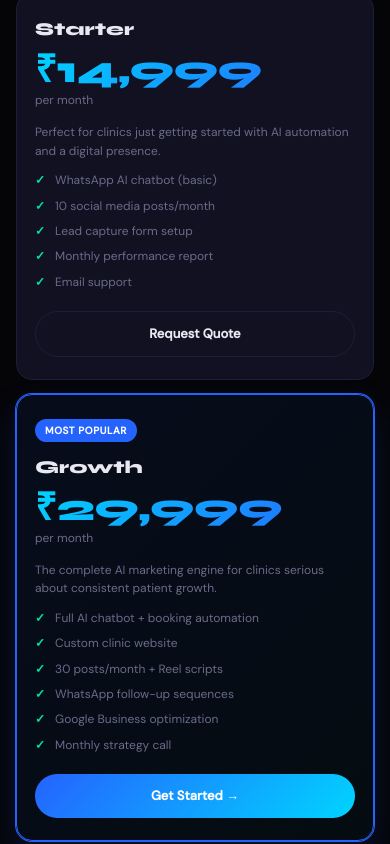
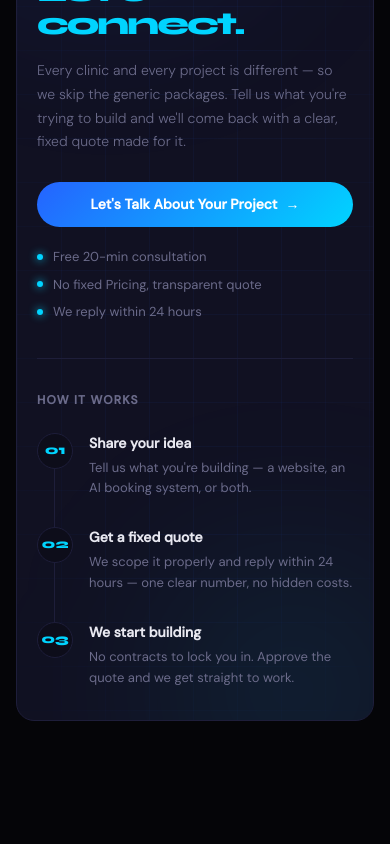
Before and after one commit to Kushdeveloper68/ayiksolution, a React (Vite) app: page / in a window 390 px wide. Shown: the part 8280-9124 px from the top of the page. Built offline with nearby package versions, Linux system fonts and the light colour scheme.

Commit message:
replaced pricing section with new design , and added field for company , niche in contact

```diff
--- a/src/components/Pricing.tsx
+++ b/src/components/Pricing.tsx
@@ -4,57 +4,76 @@ interface PricingProps {
   openContact: () => void;
 }
 
+const steps = [
+  {
+    num: '01',
+    title: 'Share your idea',
+    desc: "Tell us what you're building — a website, an AI booking system, or both.",
+  },
+  {
+    num: '02',
+    title: 'Get a fixed quote',
+    desc: 'We scope it properly and reply within 24 hours — one clear number, no hidden costs.',
+  },
+  {
+    num: '03',
+    title: 'We start building',
+    desc: 'No contracts to lock you in. Approve the quote and we get straight to work.',
+  },
+];
+
 const Pricing: React.FC<PricingProps> = () => {
   return (
-    <section className="price-section section-block reveal">
+    <section className="quote-section section-block reveal">
       <div className="section-shell">
-        <div className="section-label">Pricing</div>
-        <h2>Simple, transparent<br /><span style={{ color: 'var(--cyan)' }}>monthly retainers.</span></h2>
-        <div className="price-grid">
-          <div className="price-card reveal">
-            <div className="price-name">Starter</div>
-            <div className="price-amount">₹14,999</div>
-            <div className="price-period">per month</div>
-            <div className="price-desc">Perfect for clinics just getting started with AI automation and a digital presence.</div>
-            <ul className="price-features">
-              <li>WhatsApp AI chatbot (basic)</li>
-              <li>10 social media posts/month</li>
-              <li>Lead capture form setup</li>
-              <li>Monthly performance report</li>
-              <li>Email support</li>
-            </ul>
-           <a href="#contact"><button  className="btn-price btn-price-outline">Request Quote</button> </a>
-          </div>
-          <div className="price-card featured reveal">
-            <div className="price-badge">Most Popular</div>
-            <div className="price-name">Growth</div>
-            <div className="price-amount">₹29,999</div>
-            <div className="price-period">per month</div>
-            <div className="price-desc">The complete AI marketing engine for clinics serious about consistent patient growth.</div>
-            <ul className="price-features">
-              <li>Full AI chatbot + booking automation</li>
-              <li>Custom clinic website</li>
-              <li>30 posts/month + Reel scripts</li>
-              <li>WhatsApp follow-up sequences</li>
-              <li>Google Business optimization</li>
-              <li>Monthly strategy call</li>
-            </ul>
-           <a href="#contact"><button  className="btn-price btn-price-filled">Get Started →</button></a>
-          </div>
-          <div className="price-card reveal">
-            <div className="price-name">Full Stack</div>
-            <div className="price-amount">₹54,999</div>
-            <div className="price-period">per month</div>
-            <div className="price-desc">Maximum growth mode — for multi-location clinics or those wanting a complete digital team.</div>
-            <ul className="price-features">
-              <li>Everything in Growth</li>
-              <li>Paid ad creative generation</li>
-              <li>Patient re-engagement automation</li>
-              <li>Review generation system</li>
-              <li>Priority WhatsApp support</li>
-              <li>Dedicated account manager</li>
-            </ul>
-            <a href="#contact"><button  className="btn-price btn-price-outline"> Request Quote</button></a>
+        <div className="quote-card reveal">
+          <div className="quote-orb quote-orb-1"></div>
+          <div className="quote-orb quote-orb-2"></div>
+          <div className="quote-grid-bg"></div>
+
+          <div className="quote-badge">No fixed packages</div>
+
+          <div className="quote-card-inner">
+            <div className="quote-col-main">
+              <div className="section-label">Pricing</div>
+              <h2 className="quote-heading">
+                Got an idea to build?<br />
+                <span style={{ color: 'var(--cyan)' }}>Let&apos;s connect.</span>
+              </h2>
+              <p className="quote-sub">
+                Every clinic and every project is different — so we skip the generic
+                packages. Tell us what you&apos;re trying to build and we&apos;ll come back
+                with a clear, fixed quote made for it.
+              </p>
+
+              <div className="quote-cta-row">
+                <a href="#contact" className="btn-primary quote-btn">
+                  Let&apos;s Talk About Your Project
+                  <span className="quote-btn-arrow">→</span>
+                </a>
+                <ul className="quote-trust">
+                  <li><span className="quote-trust-dot" />Free 20-min consultation</li>
+                  <li><span className="quote-trust-dot" />No fixed Pricing, transparent quote</li>
+                  <li><span className="quote-trust-dot" />We reply within 24 hours</li>
+                </ul>
+              </div>
+            </div>
+
+            <div className="quote-col-steps">
+              <div className="quote-steps-label">How it works</div>
+              <div className="quote-steps">
+                {steps.map((s, i) => (
+                  <div className="quote-step" key={s.num}>
+                    <div className="quote-step-num">{s.num}</div>
+                    <div className="quote-step-body">
+                      <div className="quote-step-title">{s.title}</div>
+                      <div className="quote-step-desc">{s.desc}</div>
+                    </div>
+                    {i < steps.length - 1 && <div className="quote-step-line" />}
+                  </div>
+                ))}
+              </div>
+            </div>
           </div>
         </div>
       </div>
--- a/src/index.css
+++ b/src/index.css
@@ -847,138 +847,213 @@ h2 {
 /* SERVICES */
 
 
-.price-section {
+.quote-section {
   margin-top: 0;
 }
 
-.price-grid {
-  display: grid;
-  grid-template-columns: repeat(3, minmax(0, 1fr));
-  gap: 24px;
-  margin-top: 40px;
-}
-
-.price-card {
+.quote-card {
+  position: relative;
+  overflow: hidden;
   background: var(--card);
   border: 1px solid var(--border);
-  border-radius: 20px;
-  padding: 36px;
+  border-radius: 28px;
+  padding: clamp(40px, 6vw, 76px) clamp(24px, 6vw, 76px);
+  isolation: isolate;
+}
+
+.quote-orb {
+  position: absolute;
+  border-radius: 50%;
+  filter: blur(90px);
+  z-index: 0;
+  animation: orbFloat 9s ease-in-out infinite;
+  pointer-events: none;
+}
+
+.quote-orb-1 {
+  width: 420px;
+  height: 420px;
+  background: radial-gradient(circle, rgba(37, 99, 255, 0.22), transparent 70%);
+  top: -160px;
+  left: -120px;
+}
+
+.quote-orb-2 {
+  width: 360px;
+  height: 360px;
+  background: radial-gradient(circle, rgba(0, 212, 255, 0.14), transparent 70%);
+  bottom: -160px;
+  right: -100px;
+  animation-delay: -4s;
+}
+
+.quote-grid-bg {
+  position: absolute;
+  inset: 0;
+  background-image: linear-gradient(rgba(37, 99, 255, 0.05) 1px, transparent 1px), linear-gradient(90deg, rgba(37, 99, 255, 0.05) 1px, transparent 1px);
+  background-size: 44px 44px;
+  mask-image: radial-gradient(ellipse 80% 80% at 50% 50%, #000 40%, transparent 90%);
+  z-index: 0;
+}
+
+.quote-card-inner {
+  position: relative;
+  z-index: 1;
+  display: flex;
+  align-items: stretch;
+  gap: clamp(32px, 5vw, 64px);
+}
+
+.quote-col-main {
+  flex: 1.15 1 0;
   min-width: 0;
-  transition: all 0.3s;
-  text-align: center;
-}
-
-@media (max-width: 1200px) {
-  .price-grid {
-    grid-template-columns: repeat(2, minmax(0, 1fr));
-  }
-}
-
-.price-card.featured {
-  border-color: var(--blue);
-  background: linear-gradient(135deg, rgba(37, 99, 255, 0.08), rgba(0, 212, 255, 0.04));
-  box-shadow: 0 0 0 1px var(--blue), 0 20px 60px rgba(37, 99, 255, 0.2);
-}
-
-.price-badge {
-  display: inline-block;
-  background: var(--blue);
-  color: #fff;
+}
+
+.quote-badge {
+  position: absolute;
+  top: clamp(24px, 4vw, 40px);
+  right: clamp(24px, 4vw, 40px);
+  z-index: 2;
+  background: rgba(0, 212, 255, 0.08);
+  border: 1px solid rgba(0, 212, 255, 0.3);
+  color: var(--cyan);
   font-size: 11px;
   font-weight: 700;
-  padding: 4px 12px;
+  letter-spacing: 0.06em;
+  text-transform: uppercase;
+  padding: 6px 14px;
   border-radius: 100px;
-  margin-bottom: 16px;
-  text-transform: uppercase;
-  letter-spacing: 0.06em;
-}
-
-.price-name {
-  font-family: var(--font-head);
-  font-size: 22px;
-  font-weight: 800;
-  margin-bottom: 8px;
-}
-
-.price-amount {
-  font-family: var(--font-head);
-  font-size: 42px;
-  font-weight: 800;
-  background: linear-gradient(135deg, var(--cyan), var(--blue));
-  -webkit-background-clip: text;
-  -webkit-text-fill-color: transparent;
-  background-clip: text;
-  margin-bottom: 4px;
-}
-
-.price-period {
-  font-size: 14px;
+}
+
+.quote-heading {
+  margin-bottom: 18px;
+}
+
+.quote-sub {
+  font-size: 17px;
   color: var(--muted);
-}
-
-.price-desc {
-  font-size: 14px;
-  color: var(--muted);
-  margin: 16px 0;
-  line-height: 1.6;
-}
-
-.price-features {
+  line-height: 1.7;
+  font-weight: 300;
+  max-width: 520px;
+  margin-bottom: 40px;
+}
+
+.quote-cta-row {
+  display: flex;
+  flex-wrap: wrap;
+  align-items: center;
+  gap: 32px 44px;
+}
+
+.quote-btn {
+  flex-shrink: 0;
+}
+
+.quote-btn-arrow {
+  display: inline-flex;
+  transition: transform 0.25s;
+}
+
+.quote-btn:hover .quote-btn-arrow {
+  transform: translateX(4px);
+}
+
+.quote-trust {
   list-style: none;
-  text-align: left;
-  margin-bottom: 32px;
   display: flex;
   flex-direction: column;
   gap: 10px;
 }
 
-.price-features li {
+.quote-trust li {
+  display: flex;
+  align-items: center;
+  gap: 10px;
+  font-size: 13px;
+  color: var(--muted);
+}
+
+.quote-trust-dot {
+  width: 6px;
+  height: 6px;
+  border-radius: 50%;
+  background: var(--cyan);
+  box-shadow: 0 0 8px var(--cyan);
+  flex-shrink: 0;
+}
+
+.quote-col-steps {
+  flex: 1 1 0;
+  min-width: 0;
+  border-left: 1px solid var(--border);
+  padding-left: clamp(28px, 4vw, 48px);
+  display: flex;
+  flex-direction: column;
+  justify-content: center;
+}
+
+.quote-steps-label {
+  font-size: 12px;
+  font-weight: 700;
+  letter-spacing: 0.1em;
+  text-transform: uppercase;
+  color: var(--muted);
+  margin-bottom: 24px;
+}
+
+.quote-steps {
+  display: flex;
+  flex-direction: column;
+}
+
+.quote-step {
+  position: relative;
+  display: flex;
+  gap: 16px;
+  padding-bottom: 28px;
+}
+
+.quote-step:last-child {
+  padding-bottom: 0;
+}
+
+.quote-step-num {
+  flex-shrink: 0;
+  width: 36px;
+  height: 36px;
+  border-radius: 50%;
+  display: flex;
+  align-items: center;
+  justify-content: center;
+  font-family: var(--font-head);
+  font-size: 13px;
+  font-weight: 800;
+  background: var(--surface);
+  border: 1px solid var(--border);
+  color: var(--cyan);
+  z-index: 1;
+}
+
+.quote-step-line {
+  position: absolute;
+  top: 36px;
+  left: 17px;
+  bottom: 0;
+  width: 1px;
+  background: var(--border);
+}
+
+.quote-step-title {
   font-size: 14px;
-  display: flex;
-  gap: 10px;
-  align-items: flex-start;
+  font-weight: 700;
+  color: var(--text);
+  margin-bottom: 4px;
+}
+
+.quote-step-desc {
+  font-size: 13px;
   color: var(--muted);
-}
-
-.price-features li::before {
-  content: '✓';
-  color: var(--green);
-  font-weight: 700;
-  flex-shrink: 0;
-}
-
-.btn-price {
-  display: block;
-  padding: 14px;
-  border-radius: 100px;
-  font-size: 14px;
-  font-weight: 600;
-  text-align: center;
-  text-decoration: none;
-  transition: all 0.2s;
-  cursor: none;
-  border: none;
-}
-
-.btn-price-outline {
-  border: 1px solid var(--border);
-  color: var(--text);
-  background: transparent;
-}
-
-.btn-price-outline:hover {
-  border-color: var(--blue);
-  color: var(--cyan);
-}
-
-.btn-price-filled {
-  background: linear-gradient(135deg, var(--blue), var(--cyan));
-  color: #fff;
-}
-
-.btn-price-filled:hover {
-  transform: translateY(-2px);
-  box-shadow: 0 8px 30px rgba(37, 99, 255, 0.4);
+  line-height: 1.6;
 }
 
 
@@ -1155,43 +1230,45 @@ footer {
   .work-grid,
   .reviews-grid,
   .services-grid,
-  .price-grid,
   .footer-grid {
     grid-template-columns: 1fr;
   }
 
-  .price-grid {
-    gap: 18px;
-    margin-top: 32px;
-  }
-
-  .price-card {
-    padding: 28px 22px;
-    text-align: left;
-  }
-
-  .price-name {
-    font-size: 20px;
-  }
-
-  .price-amount {
-    font-size: clamp(34px, 7vw, 44px);
-    line-height: 1;
-  }
-
-  .price-period,
-  .price-desc,
-  .price-features li {
-    font-size: 13px;
-  }
-
-  .price-features {
-    margin-bottom: 24px;
-  }
-
-  .btn-price {
+  .quote-card {
+    border-radius: 22px;
+  }
+
+  .quote-card-inner {
+    flex-direction: column;
+    gap: 36px;
+  }
+
+  .quote-col-steps {
+    border-left: none;
+    border-top: 1px solid var(--border);
+    padding-left: 0;
+    padding-top: 32px;
     width: 100%;
-    box-sizing: border-box;
+  }
+
+  .quote-badge {
+    position: static;
+    display: inline-block;
+    margin-bottom: 20px;
+  }
+
+  .quote-sub {
+    font-size: 15px;
+    margin-bottom: 32px;
+  }
+
+  .quote-cta-row {
+    gap: 24px;
+  }
+
+  .quote-btn {
+    width: 100%;
+    justify-content: center;
   }
 
   .about-stats {
@@ -1295,58 +1372,30 @@ footer {
     bottom: 28px;
   }
 
-  .price-grid {
-    gap: 14px;
-    margin-top: 28px;
-  }
-
-  .price-card {
-    padding: 22px 18px;
-    border-radius: 16px;
-  }
-
-  .price-card.featured {
-    box-shadow: 0 0 0 1px var(--blue), 0 14px 34px rgba(37, 99, 255, 0.16);
-  }
-
-  .price-badge {
+  .quote-card {
+    padding: 32px 20px;
+    border-radius: 18px;
+  }
+
+  .quote-badge {
     font-size: 10px;
-    padding: 4px 10px;
-    margin-bottom: 12px;
-  }
-
-  .price-name {
-    font-size: 18px;
-  }
-
-  .price-amount {
-    font-size: clamp(30px, 10vw, 38px);
-    margin-bottom: 2px;
-  }
-
-  .price-period {
-    font-size: 12px;
-  }
-
-  .price-desc {
-    font-size: 12px;
-    margin: 14px 0 12px;
-    line-height: 1.55;
-  }
-
-  .price-features {
+    padding: 5px 12px;
+    margin-bottom: 16px;
+  }
+
+  .quote-sub {
+    font-size: 14px;
+    margin-bottom: 28px;
+  }
+
+  .quote-cta-row {
+    flex-direction: column;
+    align-items: stretch;
+    gap: 20px;
+  }
+
+  .quote-trust {
     gap: 8px;
-    margin-bottom: 20px;
-  }
-
-  .price-features li {
-    font-size: 12px;
-    line-height: 1.45;
-  }
-
-  .btn-price {
-    padding: 12px 14px;
-    font-size: 13px;
   }
 }
 
```
Also changed, not shown: src/components/ContactStrip.tsx (+93 -18 lines).
